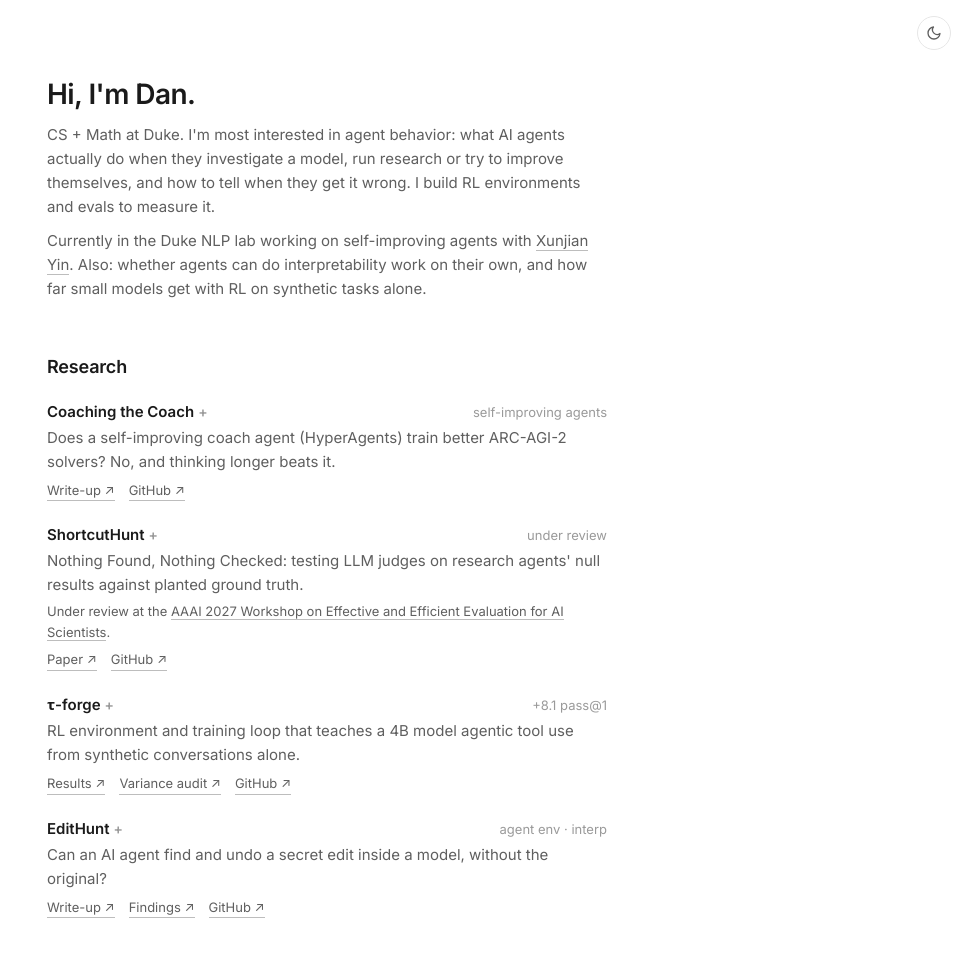
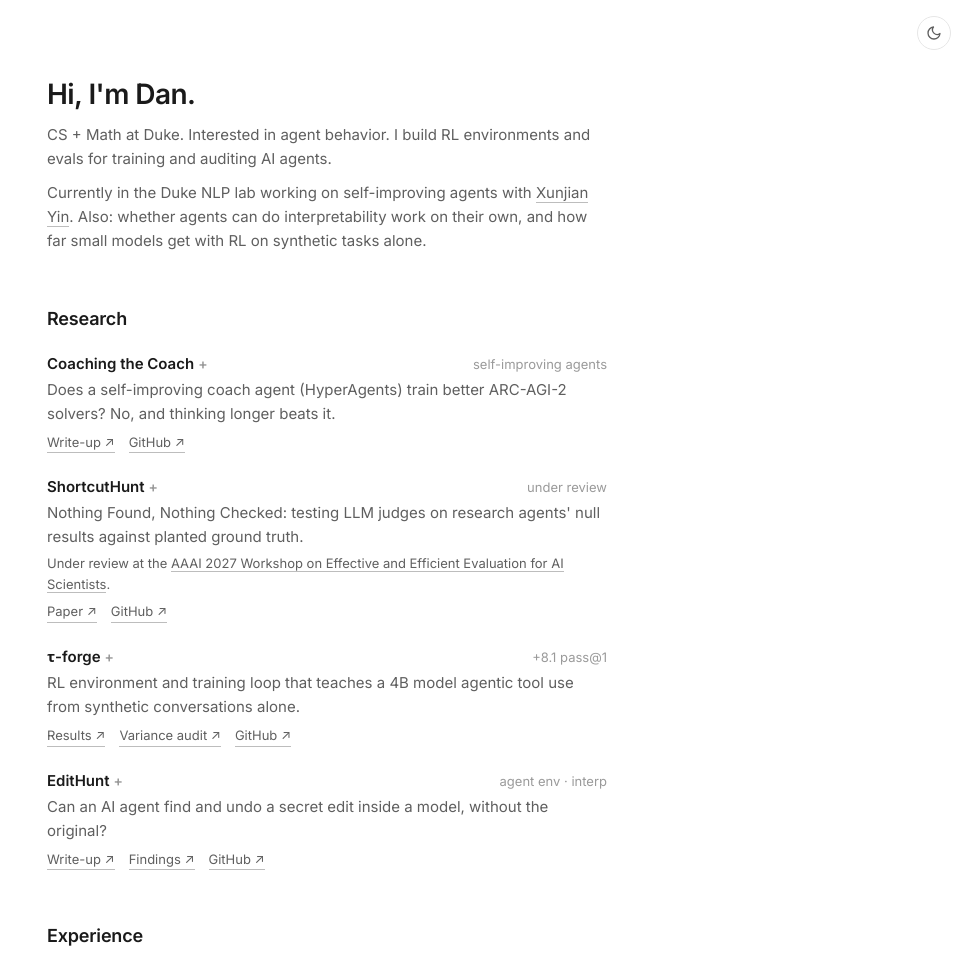
Before and after one commit to dianhaoli/dianhaoli.github.io, a plain HTML site: page index.html in a window 1280 px wide. Shown: the top 954 px of the page, without its empty margins (313-1280 px from the left). Drawn offline with Linux system fonts and the light colour scheme.

Commit message:
Bio: short agent-behavior line
Co-Authored-By: Claude Opus 5.5 <noreply@anthropic.com>
Claude-Session: https://claude.ai/code/session_01QR2PFooFjSTaxXhG8hrXfC

```diff
--- a/index.html
+++ b/index.html
@@ -108,7 +108,7 @@
 </button>
 <main>
   <h1>Hi, I'm Dan.</h1>
-  <p class="lede">CS + Math at Duke. I'm most interested in agent behavior: what AI agents actually do when they investigate a model, run research or try to improve themselves, and how to tell when they get it wrong. I build RL environments and evals to measure it.</p>
+  <p class="lede">CS + Math at Duke. Interested in agent behavior. I build RL environments and evals for training and auditing AI agents.</p>
   <p class="lede">Currently in the Duke NLP lab working on self-improving agents with <a href="https://xunjianyin.github.io/">Xunjian Yin</a>. Also: whether agents can do interpretability work on their own, and how far small models get with RL on synthetic tasks alone.</p>
 
   <h2>Research</h2>
```
